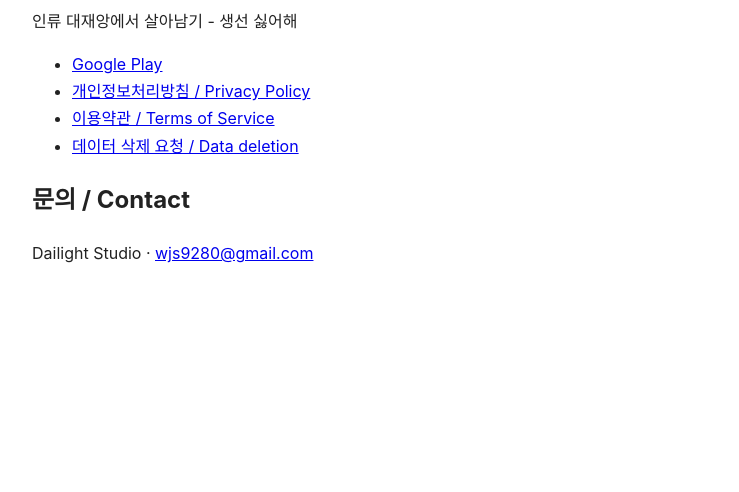
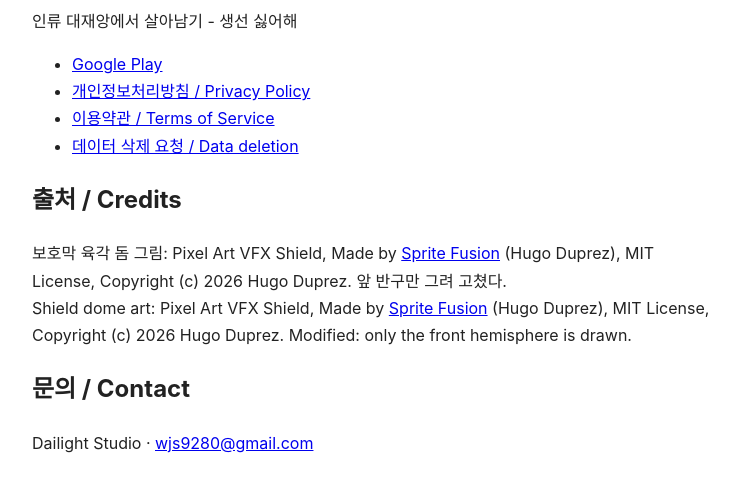
Before and after one commit to DailightStudio/dailightstudio.github.io, a plain HTML site: page runrun/index.html in a window 1280 px wide. Shown: the part 108-600 px from the top of the page, without its empty margins (268-1007 px from the left). Drawn offline with Linux system fonts and the light colour scheme.

Commit message:
runrun: credits line for Sprite Fusion Pixel Art VFX Shield (MIT) (#1)
Co-authored-by: Claude Opus 5.5 <noreply@anthropic.com>

```diff
--- a/runrun/index.html
+++ b/runrun/index.html
@@ -15,6 +15,9 @@
 <li><a href="terms.html">이용약관 / Terms of Service</a></li>
 <li><a href="delete.html">데이터 삭제 요청 / Data deletion</a></li>
 </ul>
+<h2>출처 / Credits</h2>
+<p>보호막 육각 돔 그림: Pixel Art VFX Shield, Made by <a href="https://www.spritefusion.com/pixel-art-vfx">Sprite Fusion</a> (Hugo Duprez), MIT License, Copyright (c) 2026 Hugo Duprez. 앞 반구만 그려 고쳤다.<br>
+Shield dome art: Pixel Art VFX Shield, Made by <a href="https://www.spritefusion.com/pixel-art-vfx">Sprite Fusion</a> (Hugo Duprez), MIT License, Copyright (c) 2026 Hugo Duprez. Modified: only the front hemisphere is drawn.</p>
 <h2>문의 / Contact</h2>
 <p>Dailight Studio · <a href="mailto:wjs9280@gmail.com">wjs9280@gmail.com</a></p>
 </body>
```
